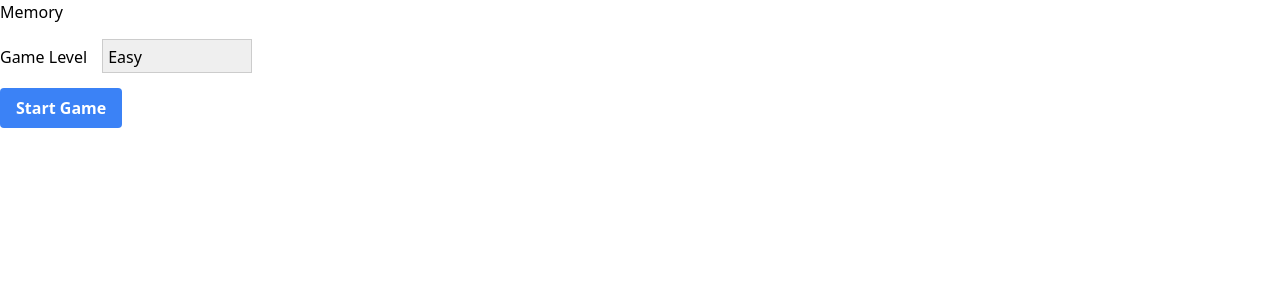
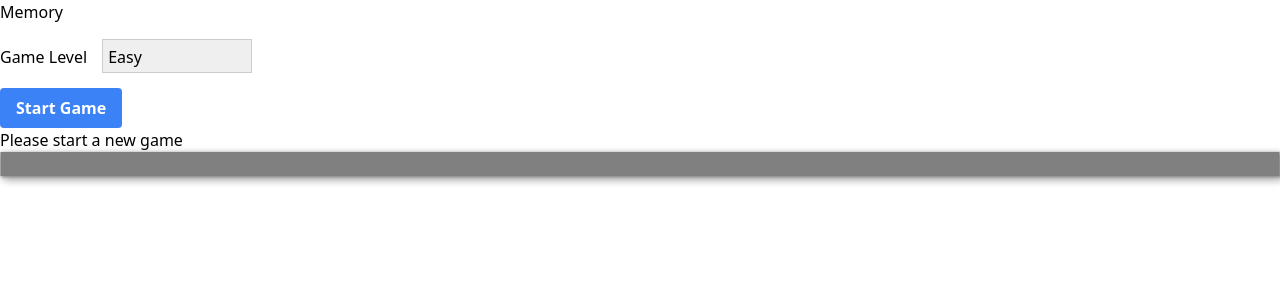
Before and after one commit to DutchRican/memory, a Vue app: page / in a window 1280 px wide. Shown: the top 300 px of the page. Built offline with nearby package versions, Linux system fonts and the light colour scheme.

Commit message:
abstracted components

```diff
--- a/src/App.vue
+++ b/src/App.vue
@@ -1,16 +1,18 @@
 <script setup lang="ts">
 import { storeToRefs } from 'pinia';
-import { computed, ref, watch } from 'vue';
+import { computed, ref } from 'vue';
+import InfoDialog from './components/InfoDialog.vue';
+import MemoryCard from './components/memoryCard.vue';
 import { GameLevel, useGameStore, type Card } from './stores/game';
-const { cards, gameRunning, gameLevel, moves, gameOver, score } = storeToRefs(useGameStore());
+const { cards, gameRunning, gameLevel, moves, gameOver, didWin } = storeToRefs(useGameStore());
 const { startGame, updateCards, updateMoves } = useGameStore();
 
 const turnedCard = ref<Card | null>(null);
 const waitShowingCardFlip = ref(false);
-const dialog = ref<HTMLDialogElement | null>(null);
 
-const startNewGame = () => {
-  startGame(gameLevel.value);
+
+const startNewGame = (restart: boolean) => {
+  startGame(gameLevel.value, restart);
   turnedCard.value = null;
 }
 
@@ -23,7 +25,7 @@ const gridSize = computed(() => {
     case 6:
       return 'grid-rows-2 grid-cols-3 w-[600px]';
     case 9:
-      return 'grid-rows-3 grid-cols-6 w-[700px]';
+      return 'grid-rows-3 grid-cols-6 w-[800px]';
     case 12:
       return 'grid-rows-4 grid-cols-6 w-[800px]';
     case 15:
@@ -50,6 +52,7 @@ const flipCard = (card: Card) => {
     updateMoves();
     waitShowingCardFlip.value = true;
     card.matched = true;
+    if (gameRunning.value) {
       setTimeout(() => {
         waitShowingCardFlip.value = false;
         card.matched = false;
@@ -57,54 +60,31 @@ const flipCard = (card: Card) => {
       }, 1000);
     }
   }
-
-watch(gameOver, () => {
-  if (gameOver) {
-    if (dialog.value) {
-      dialog.value?.showModal();
 }
-  }
-});
-
 </script>
 <template>
-  <header class="w-full h-16 bg-blue-500 content-center">
-    <h1 class="w-full text-center text-4xl">Memory</h1>
+  <header class="w-full h-16 bg-green-300 content-center">
+    <h1 class="w-full text-center text-4xl text-blue-800">Memory</h1>
   </header>
   <main class="flex flex-col max-h-[80dvh]">
     <div>
       <div class="flex justify-between items-center px-5">
         <div>
           <label for="game-level" class="pr-2">Game Level</label>
-          <select class="select" name="game-level" v-model="gameLevel" @change="startNewGame">
+          <select class="select" name="game-level" v-model="gameLevel" @change="startNewGame(false)">
             <option v-for="[key, val] in Object.entries(GameLevel)" :value="val">{{ key }}</option>
           </select>
         </div>
-        <button class="btn btn-blue" @click="startNewGame">{{ buttonText }}</button>
+        <button class="btn btn-blue" @click="startNewGame(true)">{{ buttonText }}</button>
       </div>
       <p class="text-center" v-if="gameRunning">moves left: {{ gameOver ? 0 : moves || gameLevel }}</p>
+      <p class="text-center" v-else>Please start a new game</p>
     </div>
-    <dialog ref="dialog">
-      <form class="w-96 h-96 flex flex-col justify-between items-center py-3">
-        <h2 class="text-xl">Sorry, you lost!</h2>
-        <p>Your final score was: {{ score }}</p>
-        <div class="flex w-full justify-end px-3"><button class="btn btn-blue">Close</button></div>
-      </form>
-    </dialog>
+    <info-dialog />
     <div class="pt-4 self-center">
       <div class="grid gap-4" :class="gridSize">
-        <div v-for="card in cards" :key="card.id" @click="flipCard(card)" class="flex justify-center"
-          :class="card.matched || turnedCard?.id === card.id ? 'blue' : 'card'">
-          <Transition name="flip">
-            <div v-if="isFlipped(card)"
-              :class="[gameLevel === GameLevel.Extreme ? 'w-24 h-24' : 'h-32 w-32', gameRunning ? 'cursor-pointer' : 'cursor-not-allowed']"
-              class="text-8xl flex justify-center items-center border card-front">
-              {{
-                card.card }}</div>
-            <div v-else
-              :class="[gameLevel === GameLevel.Extreme ? 'w-24 h-24' : 'h-32 w-32', gameRunning ? 'cursor-pointer' : 'cursor-not-allowed']"
-              class="text-8xl flex justify-center items-center border card-back"></div>
-          </Transition>
+        <div v-for="card in cards" :key="card.id" @click="flipCard(card)" class="flex justify-center">
+          <memory-Card :card="card" :is-flipped="isFlipped" :game-level="gameLevel" />
         </div>
       </div>
     </div>
@@ -142,37 +122,4 @@ select::after {
   background-color: #bc2424;
   clip-path: polygon(100% 0%, 0 0%, 50% 100%);
 }
-
-.card-front,
-.card-back {
-  position: relative;
-  will-change: transform;
-}
-
-.card-back {
-  background-image: url('./assets/cardback.png');
-  background-size: contain;
-  background-repeat: no-repeat;
-}
-
-.flip-enter-active,
-.flip-leave-active {
-  transition: all 0.4s ease;
-}
-
-.flip-leave-active {
-  display: none;
-}
-
-
-.flip-enter-from,
-.flip-leave-to {
-  transform: rotateY(180deg);
-  opacity: 0;
-
-}
-
-dialog::backdrop {
-  background-color: transparent 0.7;
-}
 </style>
--- /dev/null
+++ b/src/components/InfoDialog.vue
@@ -0,0 +1,38 @@
+<script setup lang="ts">
+import { storeToRefs } from 'pinia';
+import { computed, ref, watch } from 'vue';
+import { useGameStore } from '../stores/game';
+const { score, didWin, gameOver, gameRunning } = storeToRefs(useGameStore());
+const dialog = ref<HTMLDialogElement | null>(null);
+
+const message = computed(() => {
+	if (didWin.value) {
+		return 'Congratulations, you won!';
+	} else {
+		return 'Sorry, you lost!';
+	}
+});
+
+watch(gameRunning, () => {
+	if (gameOver.value || didWin.value) {
+		if (dialog.value) {
+			dialog.value?.showModal();
+		}
+	}
+});
+
+</script>
+<template>
+	<dialog ref="dialog">
+		<form class="w-96 h-96 flex flex-col justify-between items-center py-3">
+			<h2 class="text-xl">{{ message }}</h2>
+			<p>Your final score was: {{ score }}</p>
+			<div class="flex w-full justify-end px-3"><button class="btn btn-blue">Close</button></div>
+		</form>
+	</dialog>
+</template>
+<style scoped>
+dialog::backdrop {
+	background-color: transparent 0.5;
+}
+</style>
--- /dev/null
+++ b/src/components/memoryCard.vue
@@ -0,0 +1,66 @@
+<script lang="ts" setup>
+import { storeToRefs } from 'pinia';
+import { Card, GameLevel, useGameStore } from '../stores/game';
+const { gameRunning } = storeToRefs(useGameStore());
+
+const { card, isFlipped } = defineProps({
+	card: {
+		type: Card,
+		required: true,
+	},
+	isFlipped: {
+		type: Function,
+		required: true,
+	},
+	gameLevel: {
+		type: Number,
+		required: true,
+	},
+})
+</script>
+
+<template>
+	<Transition name="flip">
+		<div v-if="isFlipped(card)"
+			:class="[gameLevel === GameLevel.Extreme ? 'w-24 h-24' : 'h-32 w-32', gameRunning ? 'cursor-pointer' : 'cursor-not-allowed']"
+			class="text-8xl flex justify-center items-center border card-front">
+			{{
+				card.card }}</div>
+		<div v-else
+			:class="[gameLevel === GameLevel.Extreme ? 'w-24 h-24' : 'h-32 w-32', gameRunning ? 'cursor-pointer' : 'cursor-not-allowed']"
+			class="text-8xl flex justify-center items-center border card-back"></div>
+	</Transition>
+</template>
+
+<style scoped>
+.card-front,
+.card-back {
+	position: relative;
+	will-change: transform;
+	border: 1px solid gray;
+	border-radius: 5px;
+	box-shadow: 1px 1px 3px gray, 3px 3px 9px gray;
+}
+
+.card-back {
+	background-image: url('../assets/cardback.png');
+	background-size: contain;
+	background-repeat: no-repeat;
+}
+
+.flip-enter-active,
+.flip-leave-active {
+	transition: all 0.4s ease;
+}
+
+.flip-leave-active {
+	display: none;
+}
+
+
+.flip-enter-from,
+.flip-leave-to {
+	transform: rotateY(180deg);
+	opacity: 0;
+}
+</style>
--- a/src/stores/game.ts
+++ b/src/stores/game.ts
@@ -48,8 +48,8 @@ export const useGameStore = defineStore('game', {
 		moves: 0
 	}),
 	actions: {
-		startGame(gameLevel: number) {
-			this.gameRunning = true;
+		startGame(gameLevel: number, restart = true) {
+			this.gameRunning = restart;
 			this.gameOver = false;
 			this.didWin = false;
 			this.gameLevel = gameLevel;
```
Lines whose indentation alone changed are shown as unchanged.
